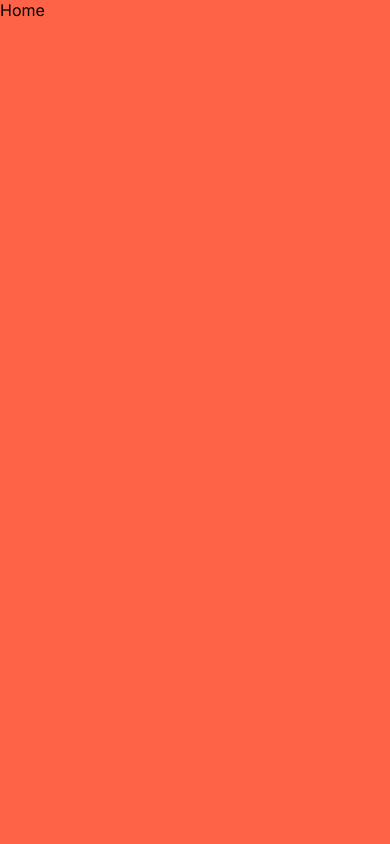
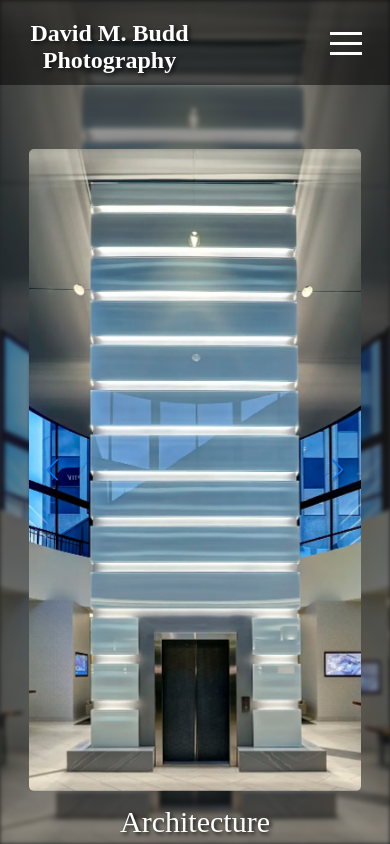
Before and after one commit to RickV85/dmbphotography, a Next.js app: page /architecture in a window 390 px wide. Built offline with nearby package versions, Linux system fonts and the light colour scheme.

Commit message:
Create initial gallery swiper and architecture page

```diff
--- /dev/null
+++ b/src/app/architecture/ArchitectureHorizImages.js
@@ -0,0 +1,11 @@
+const archHorizImages = [
+  {
+    loading: "lazy",
+    src: "/images/home/horizontal/Christy_Boulder_10_23_13_7 webhor.webp",
+    alt: "Christy Sports Boulder, CO storefront",
+    width: 1440,
+    height: 810
+  },
+]
+
+module.exports = archHorizImages;
--- /dev/null
+++ b/src/app/architecture/ArchitectureVertImages.js
@@ -0,0 +1,18 @@
+const archVertImages = [
+  {
+    loading: "lazy",
+    src: "/images/home/vertical/edison7tvfinal_916.webp",
+    alt: "living room",
+    height: 1440,
+    width: 810
+  },
+  {
+    loading: "lazy",
+    src: "/images/home/vertical/Indyplaza 916.webp",
+    alt: "elevator shaft in an elegant building",
+    height: 1440,
+    width: 810
+  },
+]
+
+module.exports = archVertImages;
--- a/src/app/architecture/page.jsx
+++ b/src/app/architecture/page.jsx
@@ -1,9 +1,28 @@
-export default function Architecture () {
+import styles from "./page.module.css";
+import Header from "../components/Header/Header";
+import GallerySwiper from "../components/GallerySwiper/GallerySwiper";
+import archHorizImages from "./ArchitectureHorizImages";
+import archVertImages from "./ArchitectureVertImages";
+import Image from "next/image";
 
-
+export default function Architecture() {
   return (
-    <div style={{backgroundColor: 'tomato', height: '100vh', width: '100vw'}}>
-    <a href="/">Home</a>
-    </div>
-  )
+    <main className={styles.main}>
+      <Header />
+      <div className={styles["background-image-container"]}>
+        <Image
+          priority={true}
+          src={"/images/home/vertical/Indyplaza 916.webp"}
+          alt={"elevator shaft in an elegant building"}
+          height={1440}
+          width={810}
+          className={styles["gallery-background-img"]}
+        />
+      </div>
+      <GallerySwiper images={[archHorizImages, archVertImages]} />
+      <div className={styles["section-title-container"]}>
+        <h2 className={styles["section-title"]}>Architecture</h2>
+      </div>
+    </main>
+  );
 }
--- /dev/null
+++ b/src/app/architecture/page.module.css
@@ -0,0 +1,38 @@
+.main {
+  display: flex;
+  flex-direction: column;
+  justify-content: space-between;
+  align-items: stretch;
+  height: calc(var(--vh, 1vh) * 100);
+  width: calc(var(--vw, 1vw) * 100);
+  position: relative;
+  background-color: #272727;
+}
+
+.gallery-background-img {
+  height: 100vh;
+  width: 100vw;
+  position: relative;
+  z-index: 1;
+  opacity: 50%;
+  filter: blur(2px);
+}
+
+.background-image-container {
+  position: fixed;
+  z-index: 1;
+}
+
+.section-title-container {
+  display: flex;
+  flex-direction: column;
+  align-items: center;
+  margin-bottom: 5px;
+  position: relative;
+  z-index: 1;
+}
+
+.section-title {
+  font-size: 30px;
+  text-shadow: 2px 2px 4px black;
+}
--- /dev/null
+++ b/src/app/components/GallerySwiper/GallerySwiper.css
@@ -0,0 +1,33 @@
+.swiper {
+  width: 85%;
+  height: 76%;
+  margin-bottom: 4vh;
+  border-radius: 5px;
+  top: 10vh;
+  position: absolute;
+  z-index: 2;
+}
+
+.swiper-button-next,
+.swiper-button-prev {
+  color: #ffffff;
+  text-shadow: 2px 2px 4px rgba(0, 0, 0, 0.5);
+  transform: scale(50%);
+}
+
+.swiper-slide {
+  text-align: center;
+  font-size: 18px;
+  background: #272727;
+
+  display: flex;
+  justify-content: center;
+  align-items: center;
+}
+
+.swiper-slide img {
+  display: block;
+  width: 100%;
+  height: 100%;
+  object-fit: cover;
+}
--- /dev/null
+++ b/src/app/components/GallerySwiper/GallerySwiper.jsx
@@ -0,0 +1,81 @@
+"use client"
+
+import Image from "next/image";
+import { useState, useEffect } from "react";
+import "./GallerySwiper.css"
+
+import { Swiper, SwiperSlide } from "swiper/react";
+import { Navigation, Autoplay } from "swiper/modules";
+import "swiper/css";
+import "swiper/css/navigation";
+
+// Installed Cloudinary - if not using, run "npm uninstall @cloudinary/url-gen @cloudinary/react",
+// and remove from next.config.js
+// import {Cloudinary} from "@cloudinary/url-gen";
+
+// const cld = new Cloudinary({cloud: {cloudName: 'ddsopsgpi'}});
+
+// This might work for gallery sliders too, if so rename SwiperGallery
+// and rename state
+export default function HomeSwiper({ images }) {
+  const [homeImages, setHomeImages] = useState(null);
+
+  useEffect(() => {
+    const updateViewport = () => {
+      const vw = window.innerWidth * 0.01;
+      const vh = window.innerHeight * 0.01;
+
+      document.documentElement.style.setProperty("--vw", `${vw}px`);
+      document.documentElement.style.setProperty("--vh", `${vh}px`);
+
+      if (vw > vh) {
+        setHomeImages(images[0]);
+      } else {
+        setHomeImages(images[1]);
+      }
+    };
+
+    updateViewport();
+
+    window.addEventListener("resize", updateViewport);
+    window.addEventListener("orientationchange", updateViewport);
+
+    return () => {
+      window.removeEventListener("resize", updateViewport);
+      window.removeEventListener("orientationchange", updateViewport);
+    };
+  }, [images]);
+
+  return (
+    <Swiper
+      modules={[Navigation, Autoplay]}
+      className="mySwiper"
+      navigation={true}
+      autoplay={{
+        delay: 3000,
+        disableOnInteraction: true,
+      }}
+      loop={true}
+      onSwiper={(swiper) => {
+        console.log(swiper);
+      }}
+    >
+      {homeImages ? (
+        homeImages.map((img, i) => (
+          <SwiperSlide key={i}>
+            <Image
+              width={img.width}
+              height={img.height}
+              priority={img.priority ? img.priority : undefined}
+              loading={img.lazy ? img.lazy : undefined}
+              src={img.src}
+              alt={img.alt}
+            />
+          </SwiperSlide>
+        ))
+      ) : (
+        <></>
+      )}
+    </Swiper>
+  );
+}
```
Also changed, not shown: src/app/page.module.css (+0 -8 lines).
